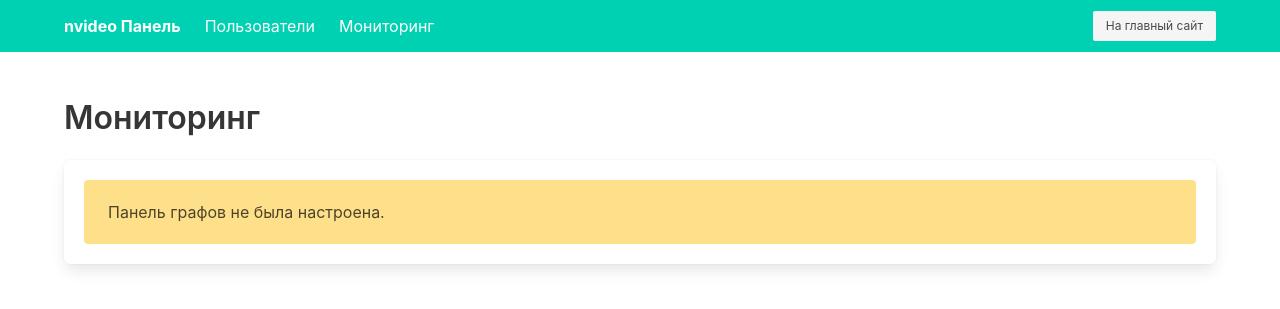
After one commit to Deeplerg/nvideo, a FastAPI app: template web_service/src/templates/admin/monitoring.html in a window 1280 px wide. The commit adds this page. Shown: the top 309 px of the page. Run offline with FastAPI, Linux system fonts and the light colour scheme; the template is opened without the code that fills it, so the values that code supplies are empty; parts of the project's set-up code (start-up, migrations or seed data) failed here and were passed over.

Commit message:
Add monitoring

```diff
--- a/web_service/src/config.py
+++ b/web_service/src/config.py
@@ -14,3 +14,4 @@ class AppConfiguration:
     __API_PATH: str = os.getenv("API_PATH", "/")
     __API_BASE: str = f"{__API_PROTO}://{__API_HOST}:{__API_PORT}"
     API_URL: str = urllib.parse.urljoin(__API_BASE, __API_PATH)
+    GRAFANA_DASHBOARD_URL: str | None = os.getenv("WEB_GRAFANA_DASHBOARD_URL")
--- a/web_service/src/main.py
+++ b/web_service/src/main.py
@@ -615,6 +615,18 @@ async def admin_dashboard(
         "error": display_error
     })
 
+@app.get("/admin/monitoring", response_class=HTMLResponse, name="admin_monitoring")
+async def admin_monitoring(
+    request: Request,
+    verified_admin_id: int = Depends(verify_admin_role)
+):
+    grafana_url = config.GRAFANA_DASHBOARD_URL
+    return templates.TemplateResponse("admin/monitoring.html", {
+        "request": request,
+        "grafana_url": grafana_url,
+        "admin_user_id": verified_admin_id
+    })
+
 @app.post("/admin/user/{user_id}/set-role", name="admin_set_user_role")
 async def admin_set_user_role(
     request: Request,
--- /dev/null
+++ b/web_service/src/templates/admin/monitoring.html
@@ -0,0 +1,17 @@
+{% extends "admin_base.html" %}
+
+{% block admin_content %}
+<h1 class="title">Мониторинг</h1>
+
+<div class="box">
+    {% if grafana_url %}
+        <iframe id="grafana-dashboard" src="{{ grafana_url }}" title="Grafana Dashboard">
+            Ваш браузер не поддерживает iframe. Перейдите по ссылке: <a href="{{ grafana_url }}" target="_blank">{{ grafana_url }}</a>
+        </iframe>
+    {% else %}
+        <div class="notification is-warning">
+            Панель графов не была настроена.
+        </div>
+    {% endif %}
+</div>
+{% endblock %}
--- a/web_service/src/templates/admin_base.html
+++ b/web_service/src/templates/admin_base.html
@@ -6,6 +6,13 @@
     <title>nvideo Панель</title>
     <link rel="stylesheet" href="https://cdn.jsdelivr.net/npm/bulma@0.9.4/css/bulma.min.css">
     <link rel="stylesheet" href="https://cdnjs.cloudflare.com/ajax/libs/font-awesome/6.0.0/css/all.min.css">
+    <style>
+        iframe#grafana-dashboard {
+            width: 100%;
+            height: 80vh;
+            border: 1px solid #dbdbdb;
+        }
+    </style>
 </head>
 <body>
     <nav class="navbar is-primary" role="navigation" aria-label="main navigation">
@@ -17,6 +24,12 @@
             </div>
              <div class="navbar-menu">
                 <div class="navbar-start">
+                    <a class="navbar-item" href="{{ url_for('admin_dashboard') }}">
+                        Пользователи
+                    </a>
+                    <a class="navbar-item" href="{{ url_for('admin_monitoring') }}">
+                        Мониторинг
+                    </a>
                 </div>
                 <div class="navbar-end">
                     <div class="navbar-item">
```
Also changed, not shown: 1 other file.
